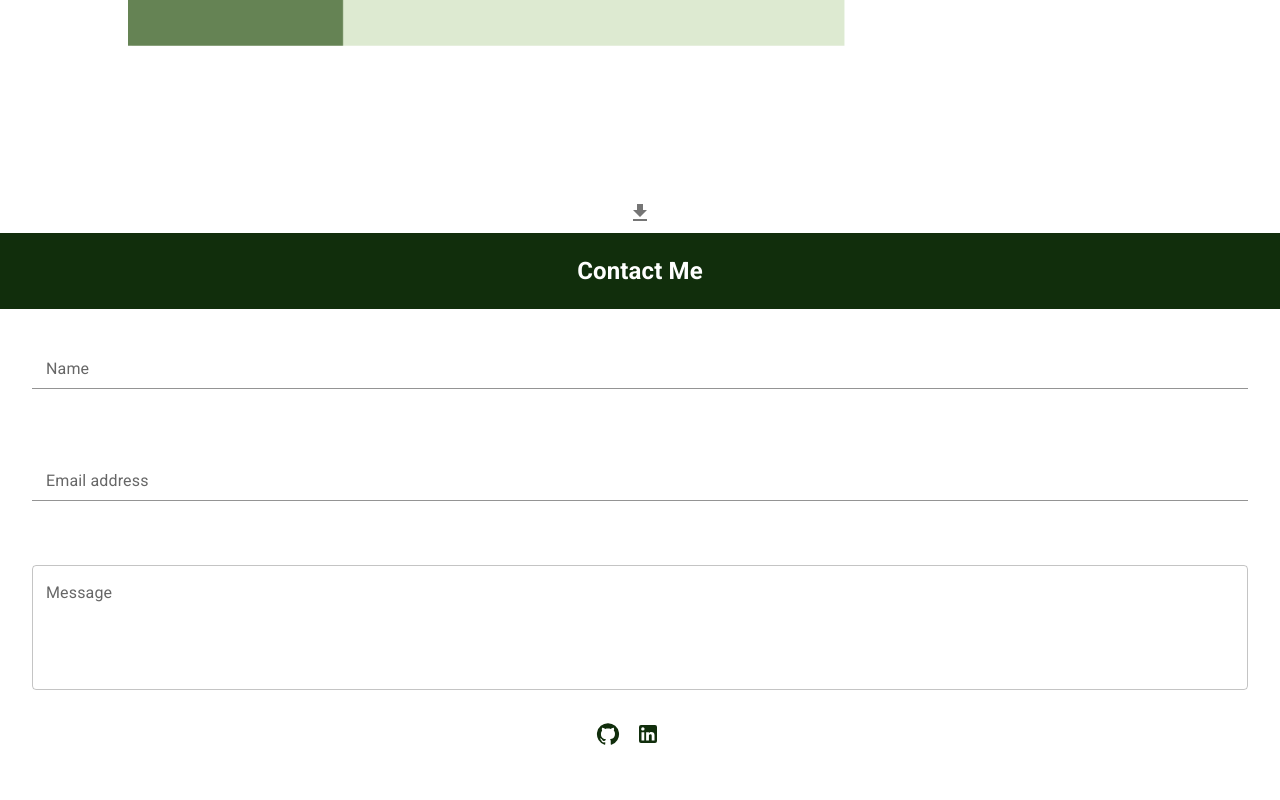
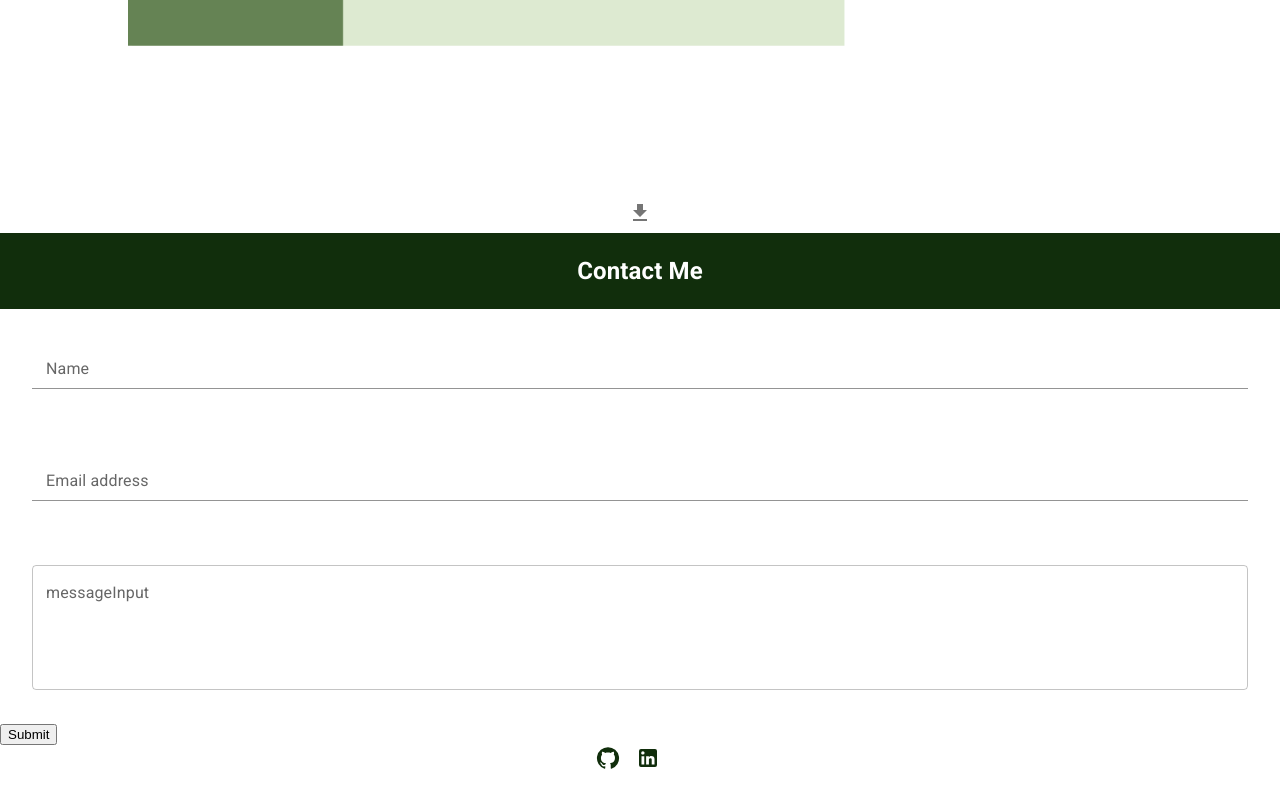
Before and after one commit to dcavinder/reactportfolio_mod20, a React (Create React App) app: page / in a window 1280 px wide. Shown: the part 2358-3158 px from the top of the page. Before the commit the page ends 3134 px from the top, so only its background shows below. Built offline with nearby package versions, Linux system fonts and the light colour scheme.

Commit message:
added email verification function

```diff
--- a/src/components/Contact/Contact.js
+++ b/src/components/Contact/Contact.js
@@ -1,11 +1,41 @@
-import React from 'react';
+import React, { useState } from "react";
 import FormControl from '@mui/material/FormControl';
 import Input from '@mui/material/Input';
 import InputLabel from '@mui/material/InputLabel';
 import Grid from '@mui/material/Grid';
 import { TextField } from '@mui/material';
+import { emailVerify } from '../../email_verification/verify_email.js';
 
 const Contact = () => {
+    const [ guestName, setGuestName ] = useState('');
+    const [ email, setEmail ] = useState('');
+    const [ message, setMessage ] = useState('');
+    const [ errorAlert, setErrorAlert ] = useState('');
+
+    const handleFormSubmit = (e) => {
+        e.preventDefault();
+
+        if(!guestName) {
+            setErrorAlert('Please enter a valid name.');
+            return;
+        }
+
+        if(!emailVerify(email)) {
+            setErrorAlert('Please enter a valid email address.');
+            return;
+        }
+
+        if(!message) {
+            setErrorAlert('Please leave a message.')
+            return;
+        }
+
+        setGuestName('')
+        setEmail('')
+        setMessage('')
+        setErrorAlert('')
+    }
+
   return (
     <>
         <Grid container style={{ background: '#112e0c' }} justifyContent="center">
@@ -13,23 +43,27 @@ const Contact = () => {
         </Grid>
         <Grid container JustifyContent='center' padding={4}>
             <FormControl fullWidth>
-                <InputLabel htmlFor="guest-name-input">Name</InputLabel>
-                <Input id="guest-name-input"/>
+                <InputLabel htmlFor="guestName">Name</InputLabel>
+                <Input id="guestName" value={guestName}/>
             </FormControl>
         </Grid>
         <Grid container JustifyContent='center' padding={4}>
             <FormControl fullWidth>
-                <InputLabel htmlFor="email-input">Email address</InputLabel>
-                <Input id="email-input"/>
+                <InputLabel htmlFor="emailInput">Email address</InputLabel>
+                <Input id="emailInput" value={email}/>
             </FormControl>
         </Grid>
         <Grid container JustifyContent='center' padding={4}>
             <TextField
-            label="Message"
+            value={message}
+            label="messageInput"
             multiline
             fullWidth
             rows={4}
             />
+        </Grid>
+        <Grid>
+        <button type="button" onClick={handleFormSubmit}>Submit</button>
         </Grid>
     </>
   )
--- /dev/null
+++ b/src/email_verification/verify_email.js
@@ -0,0 +1,4 @@
+export function emailVerify (email) {
+ const reg = /^(([^<>()[\]\\.,;:\s@"]+(\.[^<>()[\]\\.,;:\s@"]+)*)|(".+"))@((\[[0-9]{1,3}\.[0-9]{1,3}\.[0-9]{1,3}\.[0-9]{1,3}\])|(([a-zA-Z\-0-9]+\.)+[a-zA-Z]{2,}))$/;
+ return reg.test(String(email).toLowerCase());
+};
```
